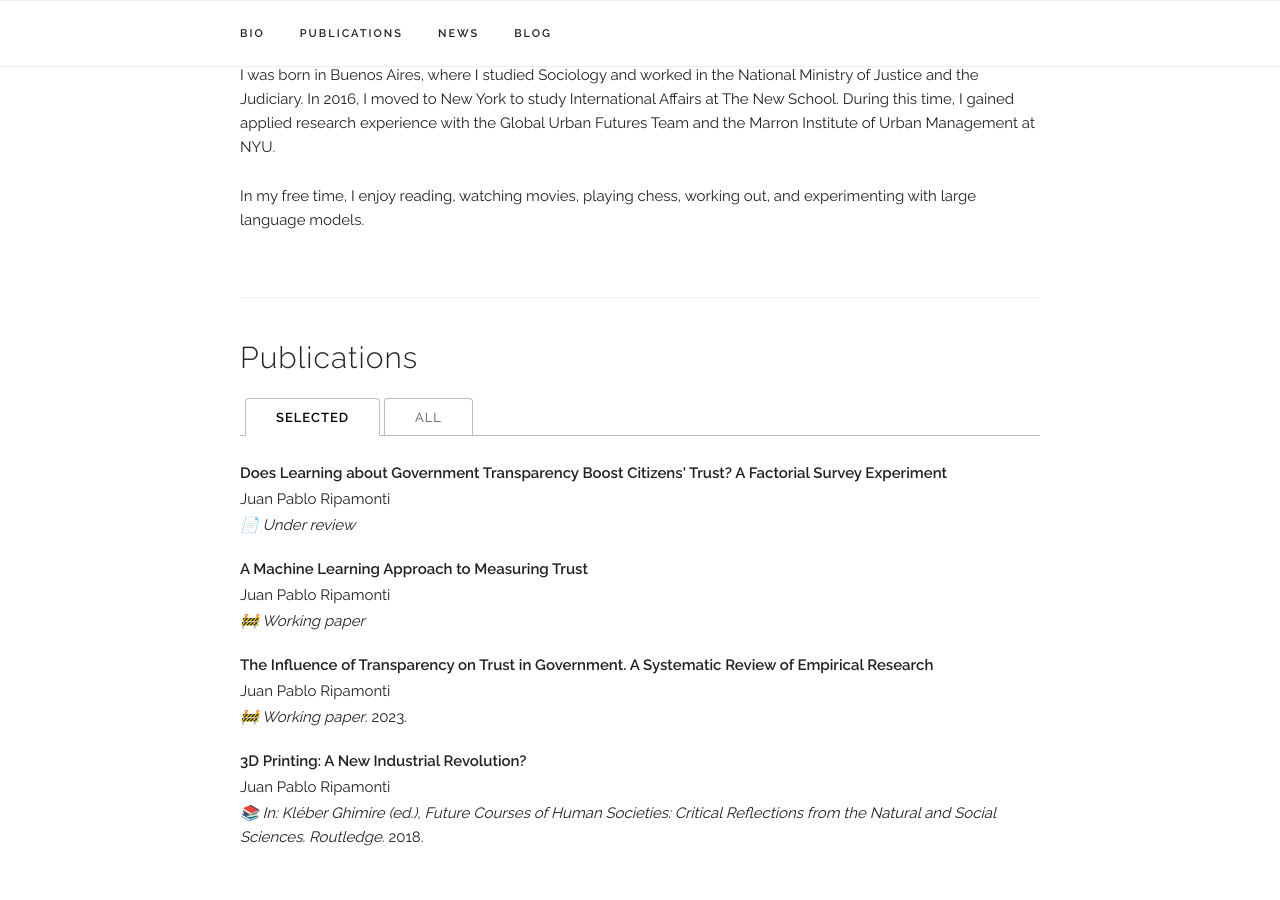
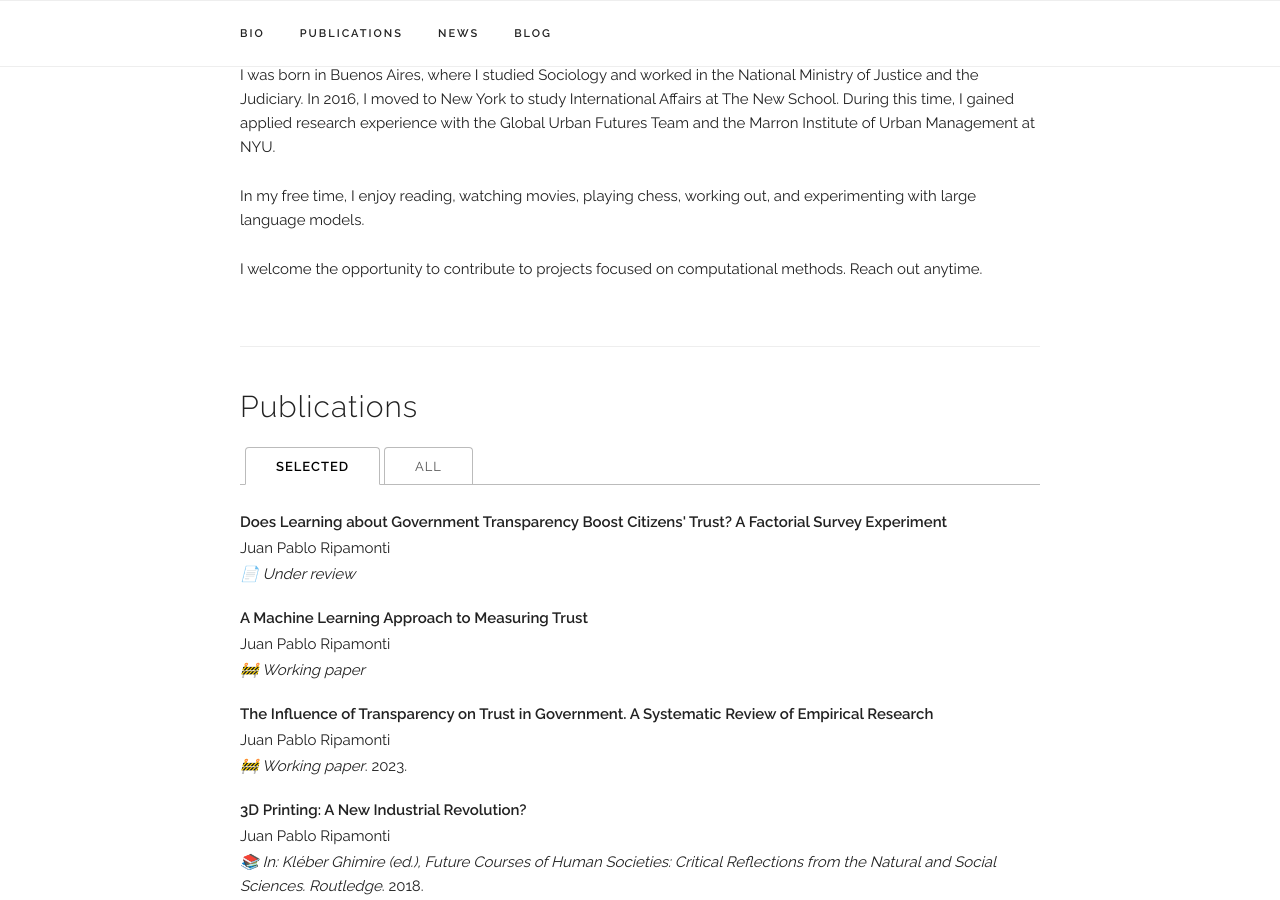
Before and after one commit to jpripamonti/jpripamonti.github.io, a Jekyll site: the page built from index.html, in a window 1280 px wide and 900 px high, scrolled down 519 px. Built offline with Jekyll 4.4.1, drawn with Linux system fonts in a browser that asks for light colours; some web fonts are replaced.

Commit message:
added skype

```diff
--- a/_data/main_info.yaml
+++ b/_data/main_info.yaml
@@ -3,8 +3,9 @@
 email: "juan.ripamonti [AT] phd.unibocconi.it"
 profile_pic: "/assets/profile_pic.jpg"
 twitter: "https://twitter.com/ripamontijp"
+skype: "jpripamonti"
 #linkedin: "https://www.linkedin.com"
 github: "https://github.com/jpripamonti"
 google_scholar: "https://scholar.google.com/citations?user=WAwjMrEAAAAJ"
-# mastodon: "https://hci.social/"
+#mastodon: "https://hci.social/"
 google_analystics_tracking_id: 'TBD'
--- a/_layouts/default.html
+++ b/_layouts/default.html
@@ -88,6 +88,13 @@
               </span>
               {% endif %}
 
+              {% if site.data.main_info.skype %}
+              <span onclick="window.open('skype:{{ site.data.main_info.skype }}?call')" style="cursor: pointer">
+                <i class="fa fa-skype" aria-hidden="true"></i>
+              </span>
+              {% endif %}
+
+
               {% if site.data.main_info.linkedin %}
               <span onclick="window.open('{{ site.data.main_info.linkedin }}')" style="cursor: pointer">
                 <i class="fa fa-linkedin-square" aria-hidden="true"></i>
--- a/index.html
+++ b/index.html
@@ -13,6 +13,8 @@
   <p>I was born in Buenos Aires, where I studied Sociology and worked in the National Ministry of Justice and the Judiciary. In 2016, I moved to New York to study International Affairs at The New School. During this time, I gained applied research experience with the Global Urban Futures Team and the Marron Institute of Urban Management at NYU.</p>
 
   <p>In my free time, I enjoy reading, watching movies, playing chess, working out, and experimenting with large language models.</p>
+
+  <p>I welcome the opportunity to contribute to projects focused on computational methods. Reach out anytime.</p>
 </div>
 
 
```
